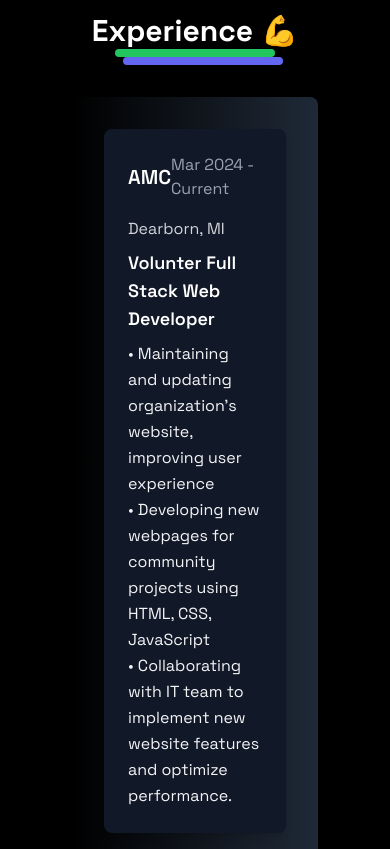
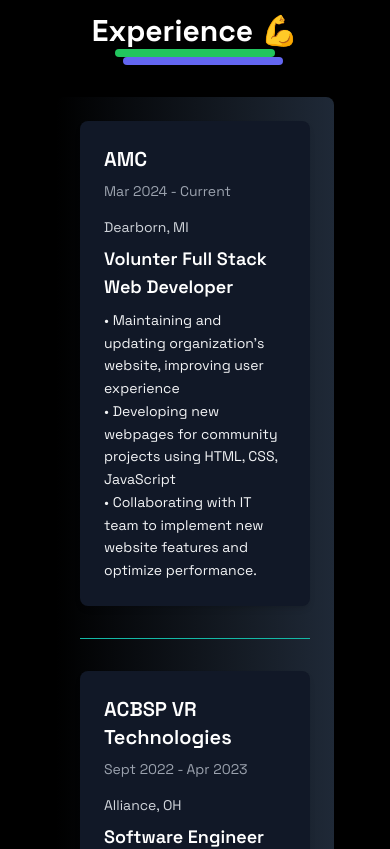
Before and after one commit to Ahthe/myportfolio-ahthe, a Next.js app: page / in a window 390 px wide. Shown: the part 5380-6229 px from the top of the page. Built offline with nearby package versions, Linux system fonts and the light colour scheme.

Commit message:
made the experience section responsive for mobile view

```diff
--- a/app/(home)/components/Experience.tsx
+++ b/app/(home)/components/Experience.tsx
@@ -39,7 +39,7 @@
       duration: "Jan 2022 - Dec 2023",
       description: (
         <>
-          &bull; Provided one-on-one and group tutoring sessions in programming languages (Java, Swift, C#) and math courses, helping students grasp complex concepts and improve their skills.<br />
+        &bull; Provided one-on-one and group tutoring sessions in programming languages (Java, Swift, C#) and math courses, helping students grasp complex concepts and improve their skills.<br />
         </>
       ),
     },
@@ -67,24 +67,24 @@
         </>
       ),
     },
-    // Add more experience objects as needed
+    // Add more experience objects as needed.
   ];
 
   return (
-    <div className="max-w-5xl mx-auto px-8">
+    <div className="max-w-5xl mx-auto px-4 sm:px-6 lg:px-8">
       <Title text="Experience 💪" className="flex flex-col items-center justify-center text-white" />
-      <div className="bg-gradient-to-r from-black to-gray-800 bg-opacity-15 p-8 rounded-lg shadow-lg mt-8">
+      <div className="bg-gradient-to-r from-black to-gray-800 bg-opacity-15 p-6 rounded-lg shadow-lg mt-8">
         {experiences.map((experience, index) => (
           <div key={index} className="mb-8">
             <div className="relative group perspective-1000">
-              <div className="bg-gray-900 p-6 rounded-lg shadow-md transition duration-500 ease-in-out group-hover:bg-gradient-to-r from-gray-900 to-gray-800 group-hover:scale-115 group-hover:shadow-lg transform-style-3d group-hover:rotate-x-50 group-hover:rotate-y-20 group-hover:-translate-x-10 group-hover:-translate-y-10 group-hover:z-10">
-                <div className="flex justify-between items-center mb-4">
-                  <h3 className="text-xl font-semibold text-white font-montserrat">{experience.company}</h3>
-                  <p className="text-gray-400 font-montserrat">{experience.duration}</p>
+              <div className="bg-gray-900 p-6 rounded-lg shadow-md transition duration-500 ease-in-out group-hover:bg-gradient-to-r from-gray-900 to-gray-800 group-hover:scale-105 group-hover:shadow-lg transform-style-3d group-hover:rotate-x-20 group-hover:rotate-y-20 group-hover:-translate-x-4 group-hover:-translate-y-4 group-hover:z-10">
+                <div className="flex flex-col md:flex-row justify-between items-start md:items-center mb-4">
+                  <h3 className="text-xl font-semibold text-white font-montserrat mb-2 md:mb-0">{experience.company}</h3>
+                  <p className="text-gray-400 font-montserrat text-sm md:text-base">{experience.duration}</p>
                 </div>
-                <p className="text-gray-300 mb-2 font-montserrat">{experience.location}</p>
+                <p className="text-gray-300 mb-2 font-montserrat text-sm md:text-base">{experience.location}</p>
                 <p className="text-lg font-semibold text-white mb-2 font-montserrat">{experience.position}</p>
-                <p className="text-gray-100 font-montserrat leading-relaxed">{experience.description}</p>
+                <div className="text-gray-100 font-montserrat leading-relaxed text-sm md:text-base">{experience.description}</div>
               </div>
             </div>
             {index !== experiences.length - 1 && (
```
